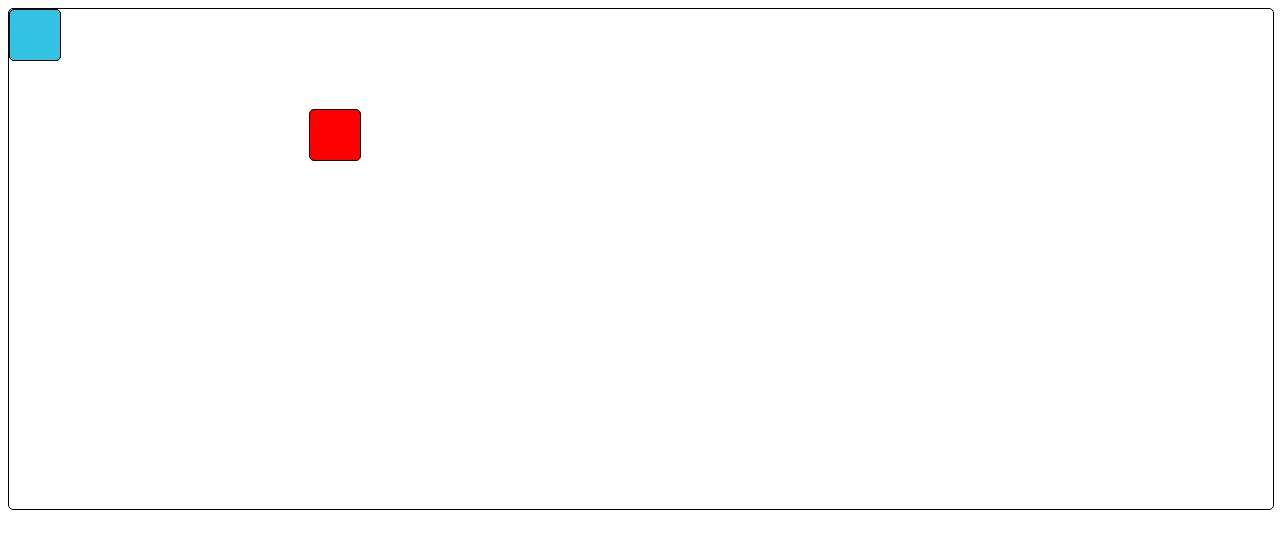
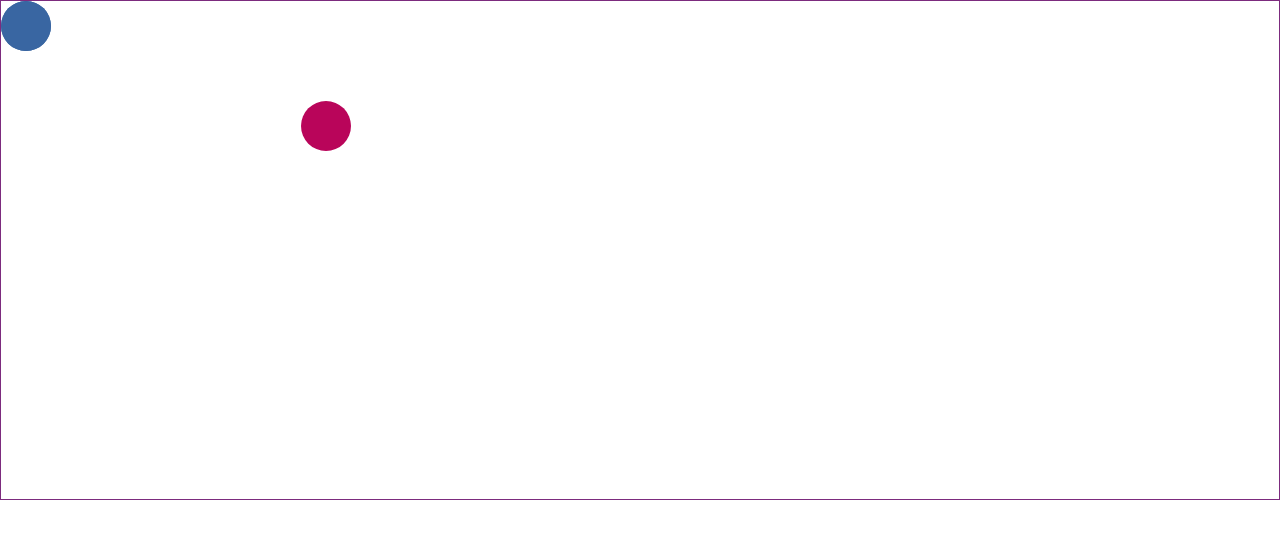
Before and after one commit to Kociasta/LerpParallax, a plain HTML site: page index.html in a window 1280 px wide. Drawn offline with nearby package versions, Linux system fonts and the light colour scheme.

Commit message:
simple style

```diff
--- a/app.js
+++ b/app.js
@@ -11,7 +11,7 @@ $(()=>{
   var speed = square1.dataset.speed;
 
   // set basic position of square1
-  $(square1).css("background-color" , "red");
+  $(square1).css("background-color" , "rgb(185, 5, 90)");
   $(square1).css("left" , x+"px");
   $(square1).css("top" , y+"px");
 
--- a/css/style.css
+++ b/css/style.css
@@ -1,10 +1,15 @@
+* {
+  padding: 0;
+  margin: 0;
+  box-sizing: border-box;
+}
+
 .scene {
     display: block;
     position: relative;
     width: 100%;
     height: 500px;
-    border: black 1px solid;
-    border-radius: 5px;
+    border: rgb(124, 43, 126) 1px solid;
     overflow: hidden;
 }
 
@@ -13,7 +18,6 @@
     position: absolute;
     width: 50px;
     height: 50px;
-    border: black 1px solid;
-    border-radius: 5px;
-    background-color: #34c2e3;
+    border-radius: 50%;
+    background-color: #3966a2;
 }
```
